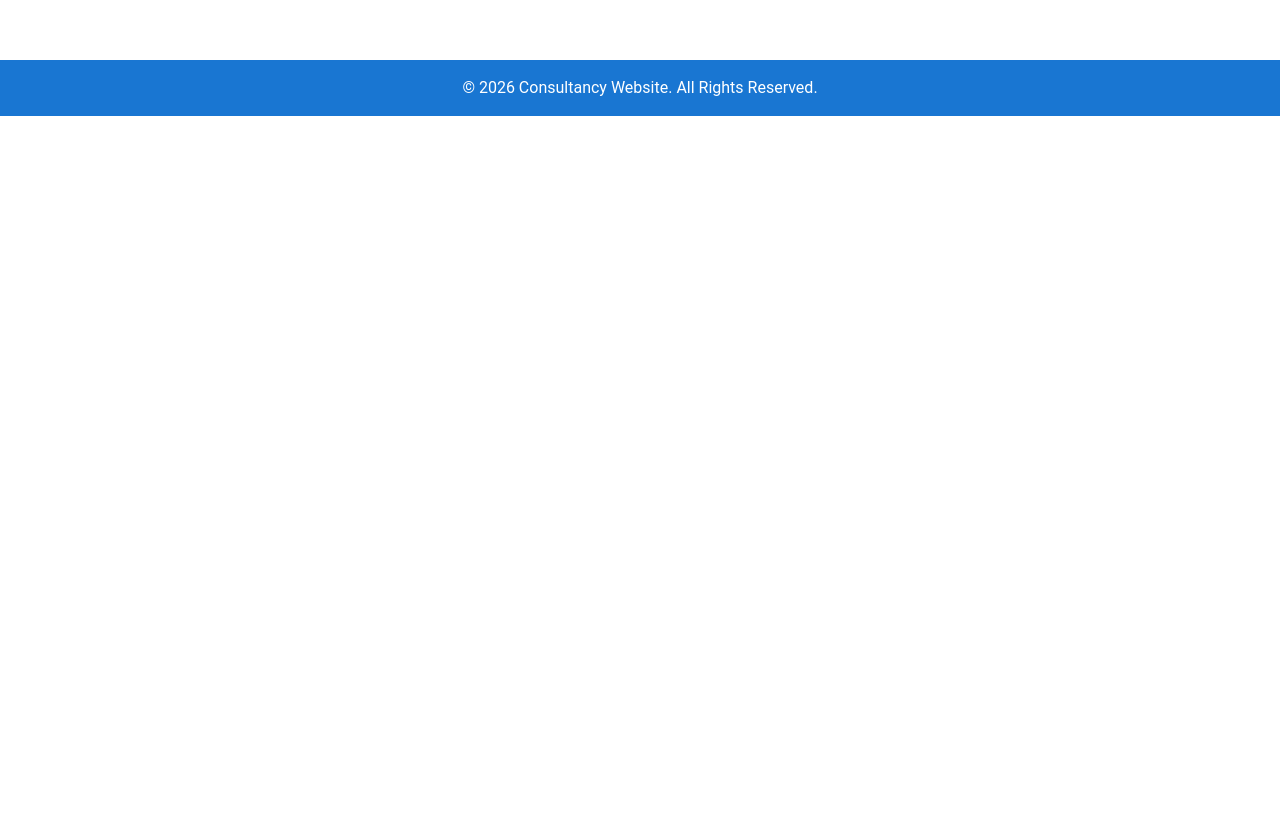
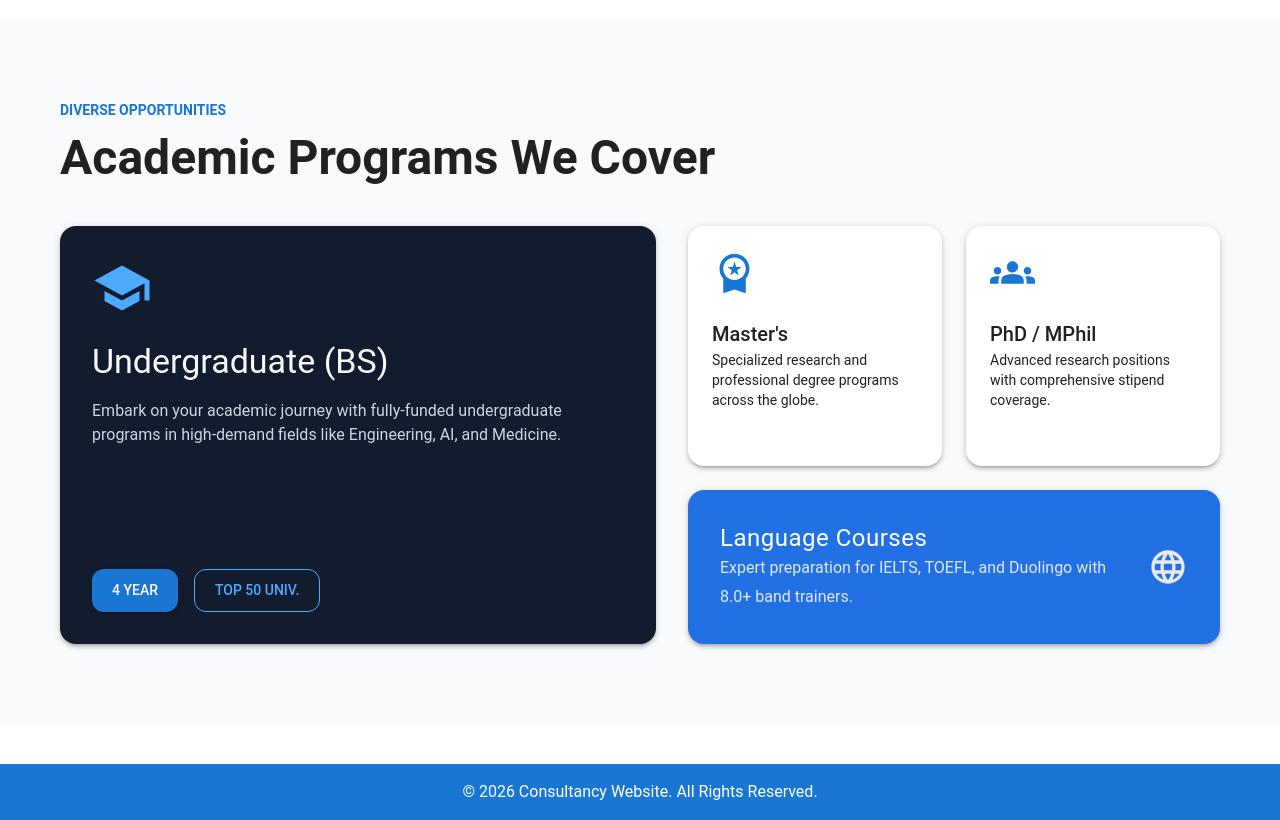
Before and after one commit to Habibkhanproject/My-consultancy-website, a React (Vite) app: page / in a window 1280 px wide. Shown: the part 1592-2412 px from the top of the page. Before the commit the page ends 1708 px from the top, so only its background shows below. Built offline with nearby package versions, Linux system fonts and the light colour scheme.

Commit message:
Making Aboutsection

```diff
--- /dev/null
+++ b/src/components/AboutSection.jsx
@@ -0,0 +1,279 @@
+import React from "react";
+import {
+  Box,
+  Typography,
+  Button,
+  Paper,
+  Stack,
+} from "@mui/material";
+
+import SchoolIcon from "@mui/icons-material/School";
+import WorkspacePremiumIcon from "@mui/icons-material/WorkspacePremium";
+import GroupsIcon from "@mui/icons-material/Groups";
+import TrendingUpIcon from "@mui/icons-material/TrendingUp";
+import ArrowForwardIcon from "@mui/icons-material/ArrowForward";
+import LanguageIcon from '@mui/icons-material/Language';
+
+const AboutSection = () => {
+  return (
+    <Box
+      sx={{
+        padding: { xs: "40px 20px", md: "80px 60px" },
+        backgroundColor: "#f8fafc",
+      }}
+    >
+      {/* Small Header */}
+      <Typography
+        variant="subtitle2"
+        sx={{
+          color: "#1976d2",
+          fontWeight: 600,
+          mb: 1,
+          textTransform: "uppercase",
+        }}
+      >
+        DIVERSE OPPORTUNITIES
+      </Typography>
+
+      {/* Large Header */}
+      <Typography
+        variant="h3"
+        sx={{
+          fontWeight: 700,
+          mb: 5,
+          maxWidth: "700px",
+          fontSize: { xs: "2rem", md: "3rem" },
+        }}
+      >
+        Academic Programs We Cover
+      </Typography>
+
+      {/* Main Layout */}
+      <Box
+        sx={{
+          display: "flex",
+          gap: 4,
+          flexDirection: { xs: "column", md: "row" },
+        }}
+      >
+ {/* Left Side Box */}
+<Paper
+  elevation={3}
+  sx={{
+    flex: 1,
+    padding: 4,
+    borderRadius: 4,
+    minHeight: "400px", // increase height a little
+    display: "flex",
+    flexDirection: "column",
+    justifyContent: "space-between", // pushes buttons downward
+    backgroundColor: "#131b2e",
+  }}
+>
+  <Box>
+    <SchoolIcon
+      sx={{
+        fontSize: 60,
+        color: "#4dabff",
+        mb: 2,
+      }}
+    />
+
+    <Typography
+      variant="h4"
+      fontWeight={700}
+      sx={{
+        color: "#f8fafc",
+        mb: 2, // small gap between header and paragraph
+      }}
+    >
+     Undergraduate (BS)
+    </Typography>
+
+    <Typography
+      variant="body1"
+      color="text.secondary"
+      mb={4}
+      lineHeight={1.8}
+      sx={{
+        color: "#cbd5e1",
+      }}
+    >
+      Embark on your academic journey with fully-funded undergraduate programs in high-demand fields like Engineering, AI, and Medicine.
+    </Typography>
+  </Box>
+
+  {/* Buttons */}
+  <Stack direction="row" spacing={2} sx={{ mt: 4 }}>
+    <Button
+      variant="contained"
+      sx={{
+        borderRadius: 3,
+        padding: "8px 20px", // reduced button size
+        fontSize: "14px",
+      }}
+    >
+      4 Year
+    </Button>
+
+    <Button
+      variant="outlined"
+      sx={{
+        borderRadius: 3,
+        padding: "8px 20px", // reduced button size
+        fontSize: "14px",
+        borderColor: "#4dabff",
+        color: "#4dabff",
+      }}
+    >
+      Top 50 Univ.
+    </Button>
+  </Stack>
+</Paper>
+
+
+
+
+{/* Right Side */}
+<Box
+  sx={{
+    flex: 1,
+    display: "flex",
+    flexDirection: "column",
+    gap: 3,
+  }}
+>
+  {/* Top Two Boxes */}
+  <Box
+    sx={{
+      display: "flex",
+      gap: 3,
+      flexDirection: { xs: "column", sm: "row" },
+    }}
+  >
+    {/* Box 1 */}
+    <Paper
+      elevation={3}
+      sx={{
+        flex: 1,
+        padding: 3,
+        borderRadius: 4,
+        minHeight: "240px", // increased height
+      }}
+    >
+      <WorkspacePremiumIcon
+        sx={{
+          fontSize: 45,
+          color: "#1976d2",
+          mb: 2,
+        }}
+      />
+
+      <Typography variant="h6" fontWeight={700} mb={2}>
+        Master's
+      </Typography>
+
+      <Typography
+        variant="body2"
+        color="text.secondary"
+        lineHeight={1.8}
+      >
+        Specialized research and professional degree programs across the globe.
+      </Typography>
+    </Paper>
+
+    {/* Box 2 */}
+    <Paper
+      elevation={3}
+      sx={{
+        flex: 1,
+        padding: 3,
+        borderRadius: 4,
+        minHeight: "240px", // increased height
+      }}
+    >
+      <GroupsIcon
+        sx={{
+          fontSize: 45,
+          color: "#1976d2",
+          mb: 2,
+        }}
+      />
+
+      <Typography variant="h6" fontWeight={700} mb={2}>
+        PhD / MPhil
+      </Typography>
+
+      <Typography
+        variant="body2"
+        color="text.secondary"
+        lineHeight={1.8}
+      >
+        Advanced research positions with comprehensive stipend coverage.
+      </Typography>
+    </Paper>
+  </Box>
+
+  {/* Bottom Full Width Box */}
+  <Paper
+    elevation={3}
+    sx={{
+      padding: 4,
+      borderRadius: 4,
+      display: "flex",
+      justifyContent: "space-between",
+      alignItems: "center",
+      flexDirection: { xs: "column", sm: "row" },
+      gap: 3,
+      minHeight: "150px", // increased height
+      backgroundColor: "#2170e4",
+    }}
+  >
+    {/* Left Content */}
+   <Box>
+  <Typography
+    variant="h5"
+    fontWeight={700}
+    mb={2}
+    sx={{
+      color: "#ffffff",
+      letterSpacing: "0.5px",
+    }}
+  >
+    Language Courses
+  </Typography>
+
+  <Typography
+    variant="body1"
+    sx={{
+      color: "#e2e8f0", // soft professional white
+      lineHeight: 1.8,
+      maxWidth: "500px",
+    }}
+  >
+    Expert preparation for IELTS, TOEFL, and Duolingo with 8.0+ band trainers.
+  </Typography>
+</Box>
+
+    {/* Right Icons */}
+    <Box
+      sx={{
+        display: "flex",
+        gap: 2,
+      }}
+    >
+      <LanguageIcon
+        sx={{
+          fontSize: 40,
+          color: "#e8e9eb",
+        }}
+      />
+    </Box>
+  </Paper>
+</Box>
+      </Box>
+    </Box>
+  );
+};
+
+export default AboutSection;
--- a/src/components/Boxes.jsx
+++ b/src/components/Boxes.jsx
@@ -72,7 +72,7 @@ const Boxes = () => {
 
       {/* 5 BOXES ROW */}
       <Stack
-        direction={{ xs: "column", sm: "row" }} // ✅ mobile fix
+        direction={{ xs: "column", sm: "row" }}
         spacing={2}
         sx={{
           width: "100%",
@@ -87,7 +87,7 @@ const Boxes = () => {
             elevation={3}
             sx={{
               width: {
-                xs: "95%",   // ✅ full mobile width
+                xs: "95%",
                 sm: "180px",
                 md: "230px",
               },
@@ -99,6 +99,11 @@ const Boxes = () => {
               borderRadius: 3,
               position: "relative",
               overflow: "hidden",
+
+              // ✅ hover trigger on Paper
+              "&:hover img": {
+                transform: "scale(1.15)",
+              },
             }}
           >
             {/* IMAGE */}
--- a/src/pages/Home.jsx
+++ b/src/pages/Home.jsx
@@ -1,12 +1,14 @@
 import { Box, Typography, Button } from "@mui/material";
 import HeroSection from "../components/HeroSection";
 import Boxes from "../components/Boxes";
+import AboutSection from "../components/AboutSection";
 
 const Home = () => {
   return (
     <Box>
     <HeroSection/>
     <Boxes/>
+    <AboutSection/>
     </Box>
   );
 };
```
